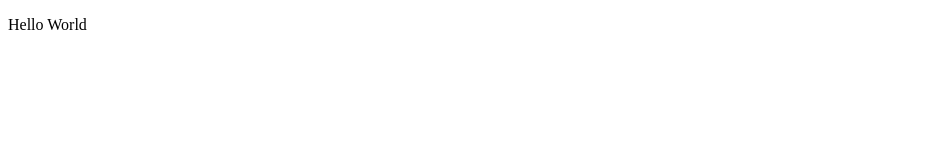
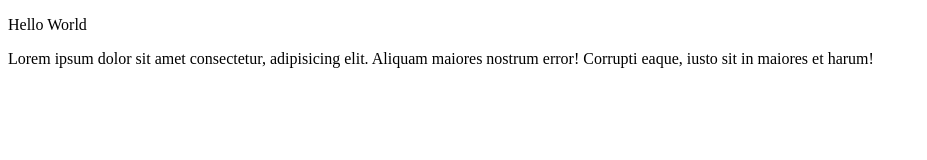
Before and after one commit to Timothy-Merchant/Week05Challenge02, a plain HTML site: page index.html in a window 1280 px wide. Shown: the whole page, without its empty margins (0-927 px from the left). Drawn offline with Linux system fonts and the light colour scheme.

Commit message:
Added another paragraph

```diff
--- a/index.html
+++ b/index.html
@@ -7,5 +7,6 @@
 </head>
 <body>
     <p>Hello World</p>
+    <p>Lorem ipsum dolor sit amet consectetur, adipisicing elit. Aliquam maiores nostrum error! Corrupti eaque, iusto sit in maiores et harum!</p>
 </body>
 </html>
```
